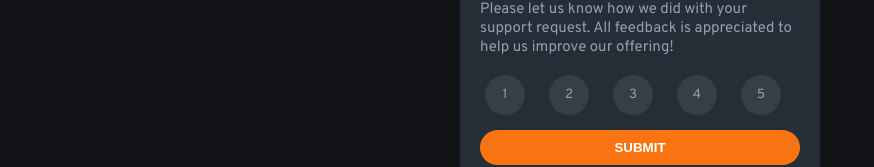
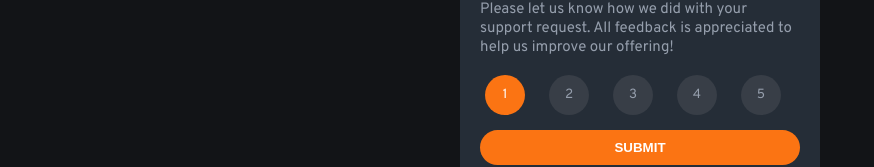
Before and after one commit to rodrfct/interactive-rating-component, a Vue app: page / in a window 1280 px wide. In both pictures the pointer is over the input 505 px from the left and 474 px from the top of the page. Shown: the part 380-547 px from the top of the page, without its empty margins (0-874 px from the left). Built offline with nearby package versions, Linux system fonts and the light colour scheme.

Commit message:
Active states added

```diff
--- a/src/components/RatingCard.vue
+++ b/src/components/RatingCard.vue
@@ -77,10 +77,24 @@ form {
     display: grid;
     grid-row: 1;
     place-items: center;
+
     --size: 40px;
     width: var(--size);
     height: var(--size);
     color: var(--light-grey);
+
+    transition: .5s all;
+}
+
+.rating-input:checked {
+    background-color: var(--medium-grey);
+    color: var(--white);
+}
+
+.rating-input:hover {
+    background-color: var(--orange);
+    color: var(--white);
+    cursor: pointer;
 }
 
 .rating-input::before {
@@ -98,6 +112,14 @@ form {
     color: var(--white);
     border: 0px;
     border-radius: 30px;
+
+    transition: .5s all;
+}
+
+.submit-btn:hover {
+    background-color: var(--white);
+    color: var(--orange);
+    cursor: pointer;
 }
 
 .message-thank-you > * {
```
